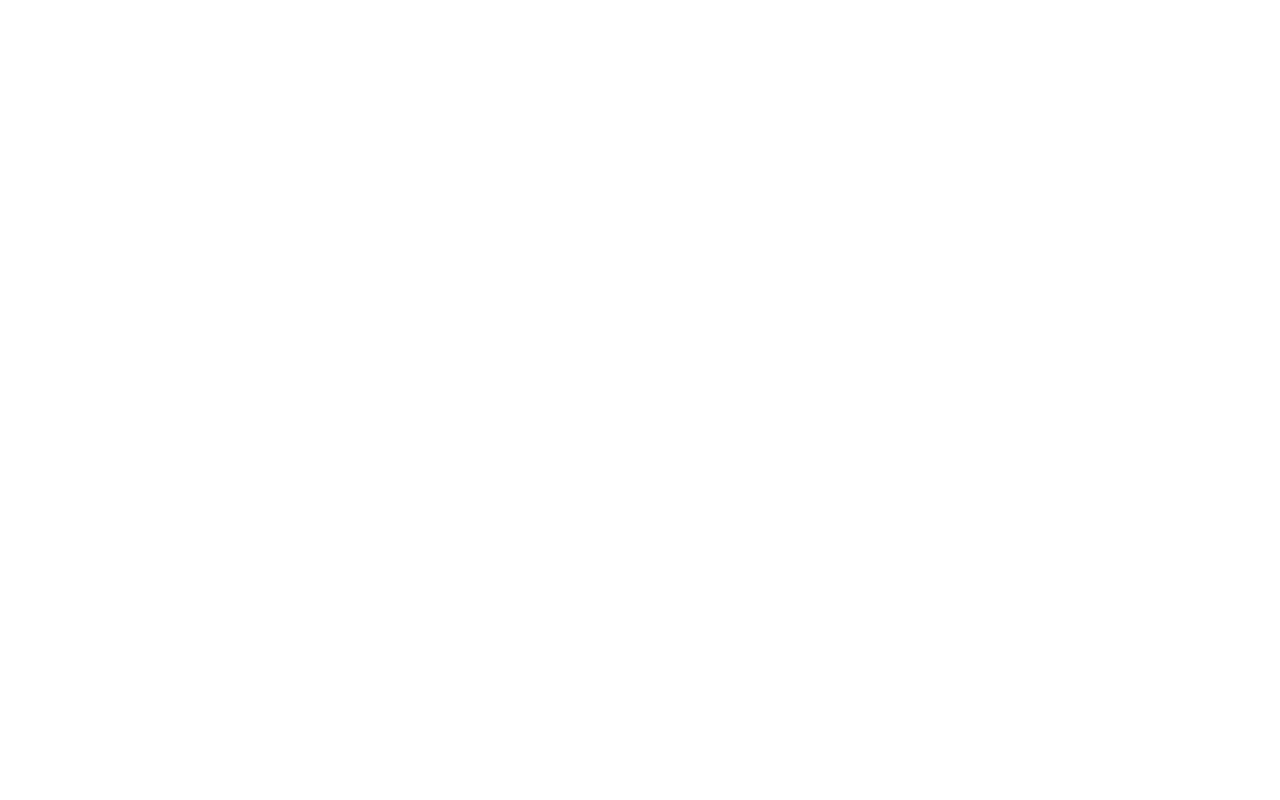
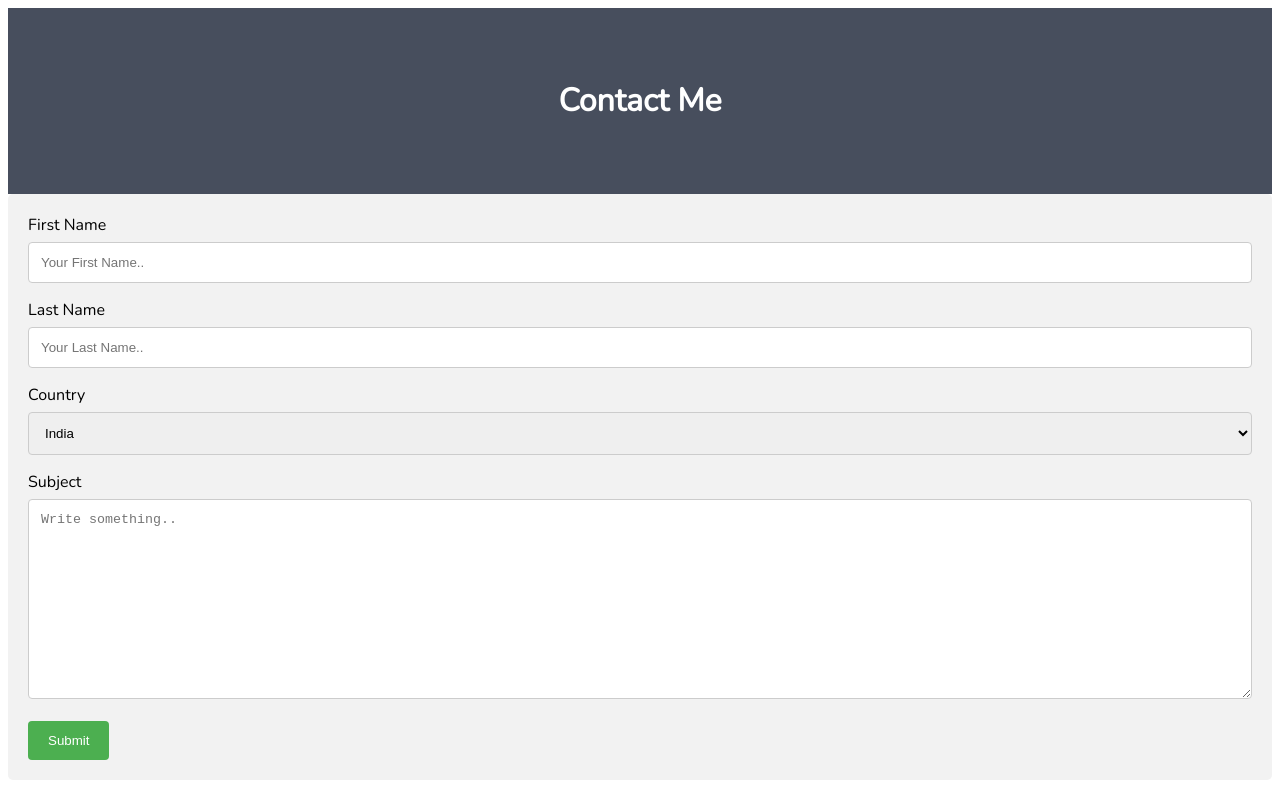
Before and after one commit to sayannath/Web-Lab-Evaluation, a plain HTML site: page views/contact.html in a window 1280 px wide. Drawn offline with nearby package versions, Linux system fonts and the light colour scheme.

Commit message:
Contacts Done

```diff
--- /dev/null
+++ b/css/contact.css
@@ -0,0 +1,46 @@
+body {
+    font-family: Nunito;
+}
+
+* {
+    box-sizing: border-box;
+}
+
+.about-section {
+    padding: 50px;
+    text-align: center;
+    background-color: #474e5d;
+    color: white;
+}
+
+input[type=text],
+select,
+textarea {
+    width: 100%;
+    padding: 12px;
+    border: 1px solid #ccc;
+    border-radius: 4px;
+    box-sizing: border-box;
+    margin-top: 6px;
+    margin-bottom: 16px;
+    resize: vertical;
+}
+
+input[type=submit] {
+    background-color: #4CAF50;
+    color: white;
+    padding: 12px 20px;
+    border: none;
+    border-radius: 4px;
+    cursor: pointer;
+}
+
+input[type=submit]:hover {
+    background-color: #45a049;
+}
+
+.container {
+    border-radius: 5px;
+    background-color: #f2f2f2;
+    padding: 20px;
+}
--- a/views/contact.html
+++ b/views/contact.html
@@ -8,5 +8,62 @@
     <meta name="author" content="Sayan Nath" />
     <title>Contact - Sayan Nath</title>
   </head>
-  <body></body>
+  <link
+    rel="shortcut icon"
+    type="image/x-icon"
+    href="../assets/favicon/favicon.ico"
+  />
+  <link
+    href="https://fonts.googleapis.com/css?family=Nunito"
+    rel="stylesheet"
+  />
+  <link rel="stylesheet" href="../css/contact.css" />
+  <link
+    href="https://fonts.googleapis.com/icon?family=Material+Icons"
+    rel="stylesheet"
+  />
+  <body>
+    <div style="margin: auto;">
+      <div class="about-section">
+        <h1>Contact Me</h1>
+      </div>
+
+      <div class="container">
+        <form action="">
+          <label for="fname">First Name</label>
+          <input
+            type="text"
+            id="fname"
+            name="firstname"
+            placeholder="Your First Name.."
+          />
+
+          <label for="lname">Last Name</label>
+          <input
+            type="text"
+            id="lname"
+            name="lastname"
+            placeholder="Your Last Name.."
+          />
+
+          <label for="country">Country</label>
+          <select id="country" name="country">
+            <option value="australia">India</option>
+            <option value="canada">Canada</option>
+            <option value="usa">USA</option>
+          </select>
+
+          <label for="subject">Subject</label>
+          <textarea
+            id="subject"
+            name="subject"
+            placeholder="Write something.."
+            style="height: 200px"
+          ></textarea>
+
+          <input type="submit" value="Submit" />
+        </form>
+      </div>
+    </div>
+  </body>
 </html>
```
